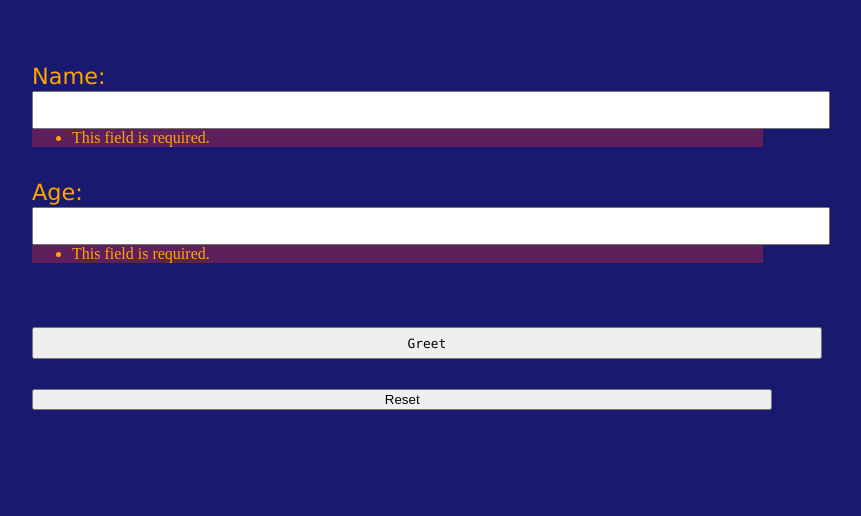
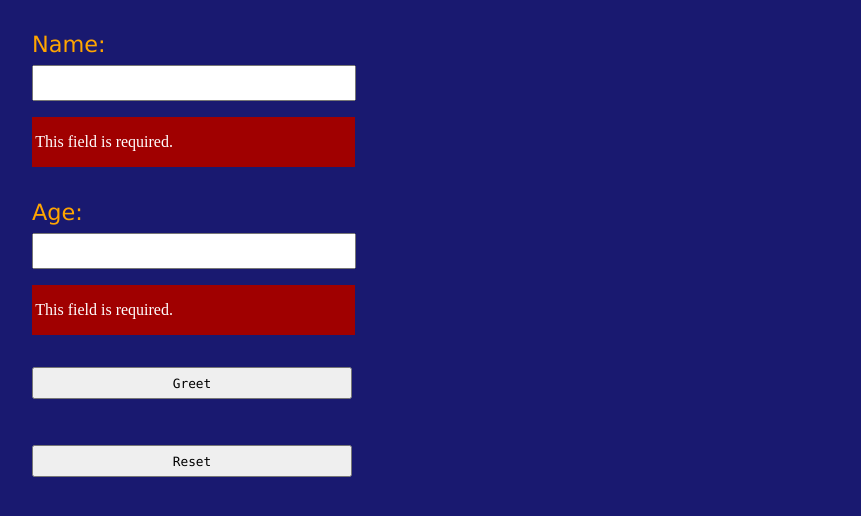
Before and after one commit to tgrx/learn-project-z33, a Django app: page /hello/update/ in a window 1280 px wide. Shown: the part 168-684 px from the top of the page, without its empty margins (6-867 px from the left). Run offline with Django 3.2, Linux system fonts and the light colour scheme.

Commit message:
refactored form

```diff
--- a/src/applications/hello/templates/hello/hello.html
+++ b/src/applications/hello/templates/hello/hello.html
@@ -19,62 +19,57 @@
       margin: 30px auto 20px;
     }
 
+    .c-1 {
+      max-width: 20rem;
+    }
+
     .form-grid {
       display: grid;
-      grid-column-gap: 3rem;
-      grid-row-gap: 2rem;
-      grid-template-areas:
-        "form-errors"
-        "name"
-        "age"
-        "empty-1"
-        "submit";
-      width: 80%;
-    }
-
-    .form-grid > .name {
-      grid-area: name;
-    }
-
-    .form-grid > .age {
-      grid-area: age;
-    }
-
-    .form-grid > .submit {
-      grid-area: submit;
+      grid-template-columns: 1fr;
     }
 
     .form-grid > .form-errors {
-      border: 1px darkred dotted;
-      color: darkred;
+      background-color: rgba(160, 0, 0, 1);
+      border: 1px red dotted;
+      color: white;
       font-family: "Bitstream Vera Sans Mono", Monaco, "Courier New", Courier, monospace;
       font-size: calc(var(--font-size) * 0.8);
-      grid-area: form-errors;
       padding-left: 2rem;
+    }
+
+    .form-grid > .form-field {
+      padding-bottom: 1rem;
     }
 
     .form-grid > .form-field > * {
       display: block;
+      width: 100%;
     }
 
     .form-grid > .form-field > .errorlist {
-      background: rgba(255, 50, 50, 0.3);
-      margin: 0;
-      padding-right: 0;
-      width: 70%;
+      background-color: rgba(160, 0, 0, 1);
+      color: white;
+      list-style-type: none;
+      padding-bottom: 1rem;
+      padding-top: 1rem;
+      padding-inline-start: 0.2rem;
     }
 
-    .form-grid > .form-field > input, .form-grid > .form-field > button {
+    .form-grid > .form-field > input,
+    .form-grid > .form-field > button {
       font-family: "Bitstream Vera Sans Mono", Monaco, "Courier New", Courier, monospace;
       font-size: calc(var(--font-size) * 0.8);
       height: 2rem;
-      width: 80%;
+    }
+
+    .form-grid > .form-field > input {
+      padding: 0;
     }
 
     .form-grid > .form-field > label {
       font-family: 'Lucida Grande', 'Lucida Sans Unicode', 'Geneva', 'Verdana', sans-serif;
       font-size: calc(var(--font-size) * 1.4);
-      margin-bottom: 2px;
+      margin-bottom: 0.5rem;
     }
 
   </style>
@@ -89,27 +84,33 @@
 {% if year %}
   <h1>You was born at {{ year }}!</h1>
 {% endif %}
+<div class="c-1">
   <form action="/hello/update/" method="post">
     <div class="form-grid">
-    <div class="form-field name">
+      <div class="form-field">
         {{ form.name.label_tag }}
         {{ form.name }}
         {{ form.name.errors }}
       </div>
-    <div class="form-field age">
+      <div class="form-field">
         {{ form.age.label_tag }}
         {{ form.age }}
         {{ form.age.errors }}
       </div>
-    <div class="form-field submit">
+      <div class="form-field">
         <button id="greet-button-id" type="submit">Greet</button>
       </div>
     </div>
     {% csrf_token %}
   </form>
   <form action="/hello/reset/" method="post">
-  <button id="reset-button-id" style="width: 60%" type="submit">Reset</button>
+    <div class="form-grid">
+      <div class="form-field">
+        <button id="reset-button-id" type="submit">Reset</button>
+      </div>
+    </div>
     {% csrf_token %}
   </form>
+</div>
 </body>
 </html>
--- a/src/applications/hello/views/update.py
+++ b/src/applications/hello/views/update.py
@@ -15,7 +15,8 @@ def view_update(request: HttpRequest) -> HttpResponse:
         False: view_hello_form_invalid,
     }
 
-    action = actions[form.is_valid()]
+    form_valid = form.is_valid()
+    action = actions[form_valid]
 
     return action(request, form)
 
@@ -36,4 +37,4 @@ def view_hello_form_invalid(request: HttpRequest, form: HelloForm) -> HttpRespon
         }
     )
 
-    return render(request, "hello/hello.html", locals())
+    return render(request, "hello/hello.html", context)
--- a/src/applications/hello/views/utils.py
+++ b/src/applications/hello/views/utils.py
@@ -21,14 +21,21 @@ def build_context_for_hello(request: HttpRequest) -> Dict:
     if name_saved:
         name_new = name_saved
 
+    form = HelloForm(
+        initial=dict(
+            name=name_new,
+            age=age_new,
+        )
+    )
+
     context = {
         "age_new": age_new,
         "age_saved": age_saved,
+        "form": form,
         "name_new": name_new,
         "name_saved": name_saved or "anonymous",
         "theme": "dark",
         "year": year,
-        "form": HelloForm(),
     }
 
     return context
```
Also changed, not shown: src/applications/hello/forms/validatiors.py (+5 -2 lines). Lines whose indentation alone changed are shown as unchanged.
